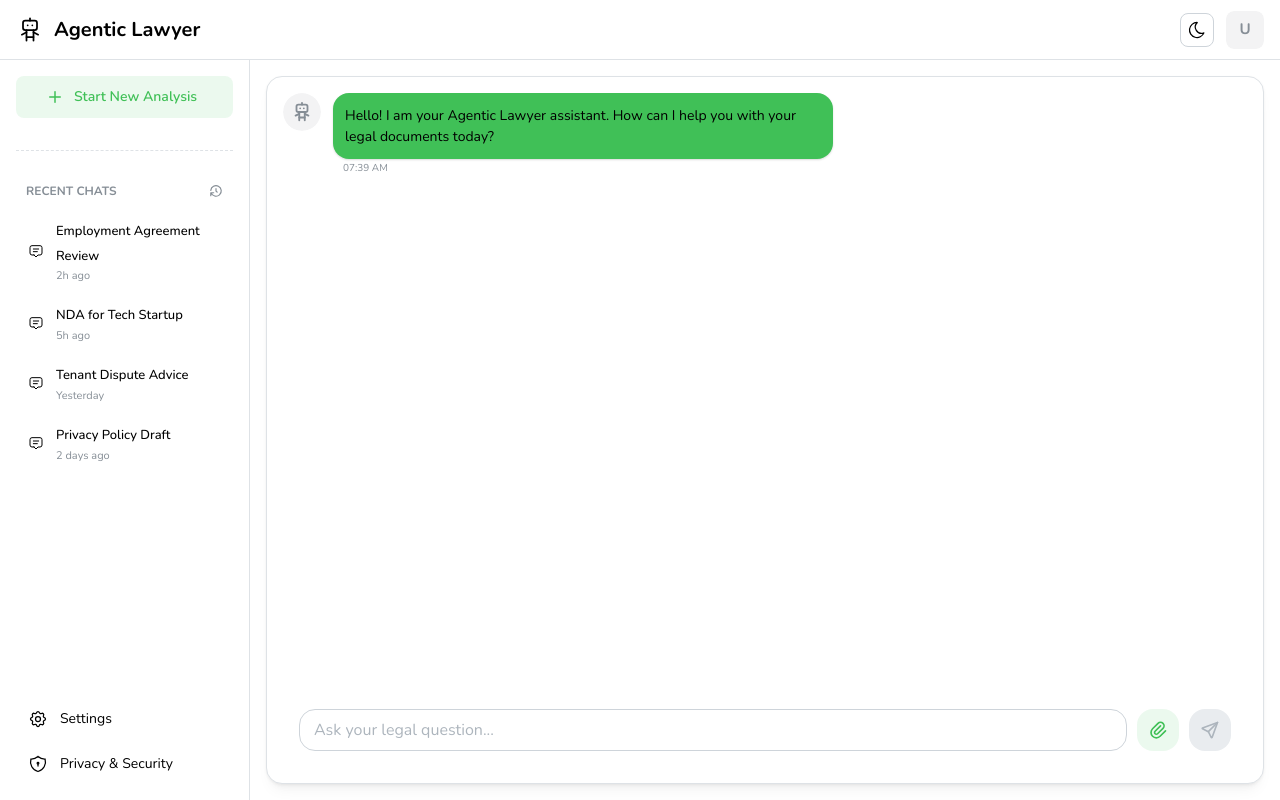
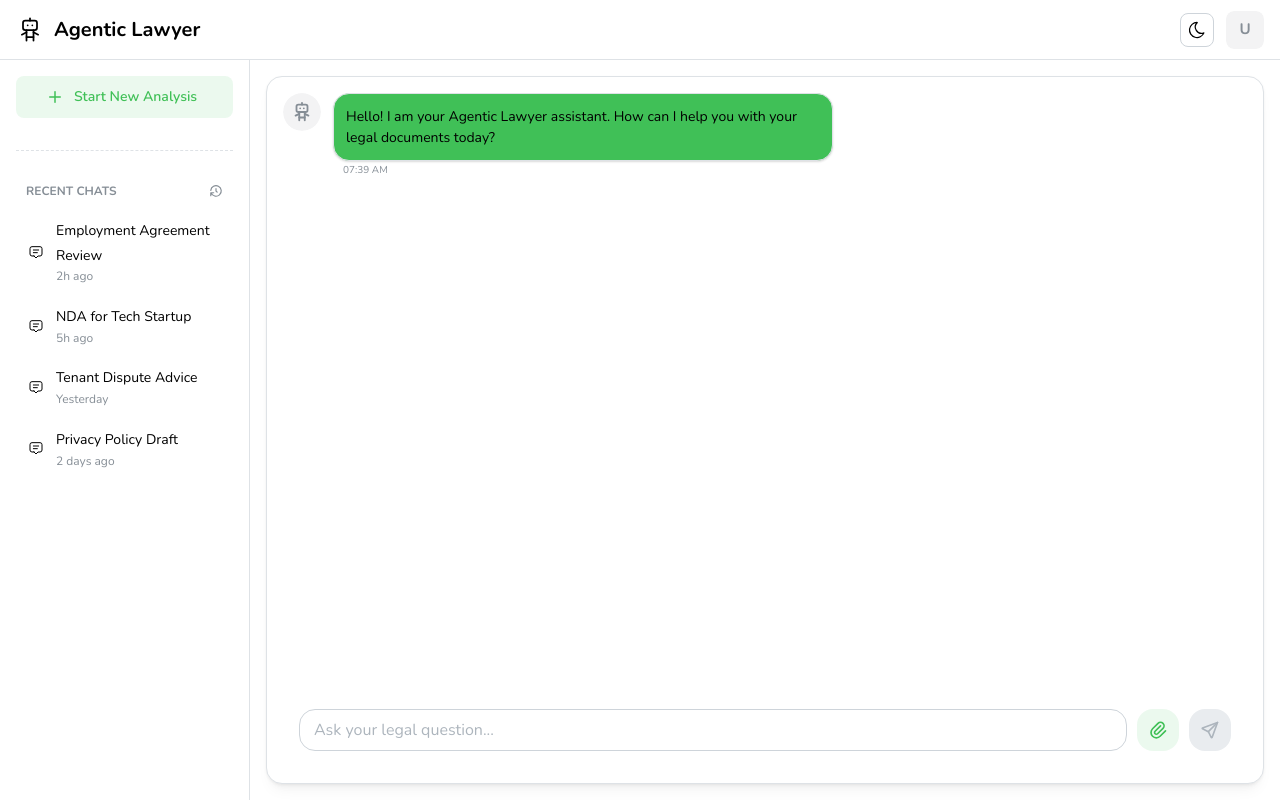
Before and after one commit to moudgalya1223/ugc-agentic-lawyer-frontend, a Next.js app: page /chat in a window 1280 px wide. Built offline with nearby package versions, Linux system fonts and the light colour scheme.

Commit message:
feat: Implement dashboard layout with chat interface, including header, sidebar, and chat functionality.

```diff
--- a/src/app/(protected)/_components/DashboardHeader.tsx
+++ b/src/app/(protected)/_components/DashboardHeader.tsx
@@ -33,7 +33,9 @@ export function DashboardHeader({
   onBurgerClick,
   drawerOpened,
 }: DashboardHeaderProps) {
-  const { setColorScheme } = useMantineColorScheme();
+  const { setColorScheme } = useMantineColorScheme({
+    keepTransitions: true,
+  });
   const computedColorScheme = useComputedColorScheme("light", {
     getInitialValueInEffect: true,
   });
--- a/src/app/(protected)/_components/DashboardSidebar.tsx
+++ b/src/app/(protected)/_components/DashboardSidebar.tsx
@@ -11,13 +11,7 @@ import {
   Stack,
   Text,
 } from "@mantine/core";
-import {
-  IconHistory,
-  IconMessage2,
-  IconPlus,
-  IconSettings,
-  IconShieldLock,
-} from "@tabler/icons-react";
+import { IconHistory, IconMessage2, IconPlus } from "@tabler/icons-react";
 import Link from "next/link";
 
 interface DashboardSidebarProps {
@@ -89,14 +83,11 @@ export function DashboardSidebar({ onItemClick }: DashboardSidebarProps) {
                   label={chat.title}
                   description={chat.time}
                   onClick={onItemClick}
+                  variant="subtle"
                   leftSection={<IconMessage2 size={16} stroke={1.5} />}
                   styles={{
-                    label: {
-                      fontSize: rem(13),
-                      fontWeight: 500,
-                    },
-                    description: {
-                      fontSize: rem(11),
+                    root: {
+                      borderRadius: "var(--mantine-radius-md)",
                     },
                   }}
                 />
@@ -105,19 +96,6 @@ export function DashboardSidebar({ onItemClick }: DashboardSidebarProps) {
           </ScrollArea>
         </Stack>
       </Box>
-
-      <Stack gap={4} mt="xl">
-        <NavLink
-          label="Settings"
-          leftSection={<IconSettings size={20} stroke={1.5} />}
-          onClick={onItemClick}
-        />
-        <NavLink
-          label="Privacy & Security"
-          leftSection={<IconShieldLock size={20} stroke={1.5} />}
-          onClick={onItemClick}
-        />
-      </Stack>
     </Stack>
   );
 }
--- /dev/null
+++ b/src/app/(protected)/chat/[chatId]/page.tsx
@@ -0,0 +1,5 @@
+const ChatIdPage = () => {
+  return <main></main>;
+};
+
+export default ChatIdPage;
--- a/src/app/(protected)/chat/page.tsx
+++ b/src/app/(protected)/chat/page.tsx
@@ -59,6 +59,7 @@ const Chat = () => {
   } | null>(null);
   const [opened, { open, close }] = useDisclosure(false);
   const viewport = useRef<HTMLDivElement>(null);
+  const resetRef = useRef<() => void>(null);
 
   const scrollToBottom = useCallback(() => {
     viewport.current?.scrollTo({
@@ -106,6 +107,7 @@ const Chat = () => {
         url: fileUrl,
       };
       setSelectedFile(null);
+      resetRef.current?.();
     }
 
     setMessages((prev) => [
@@ -192,18 +194,20 @@ const Chat = () => {
                     <Paper
                       p="sm"
                       radius="lg"
-                      bg={message.sender === "user" ? "gray.6" : "green.6"}
+                      bg={
+                        message.sender === "user"
+                          ? "var(--mantine-color-disabled)"
+                          : "var(--mantine-primary-color-filled)"
+                      }
+                      withBorder={message.sender === "bot"}
                       shadow="xs"
                       maw={500}
                     >
                       {message.file && (
-                        <Paper withBorder p="xs" mb="xs" radius="lg">
+                        <Paper withBorder p="xs" radius="lg">
                           <Flex gap="xs">
                             <Group gap="xs" flex={1}>
-                              <IconFileText
-                                size={20}
-                                color="var(--mantine-color-green-7)"
-                              />
+                              <IconFileText size={20} />
                               <Text size="xs" fw={500} truncate maw={200}>
                                 {message.file?.name}
                               </Text>
@@ -227,9 +231,11 @@ const Chat = () => {
                           </Flex>
                         </Paper>
                       )}
-                      <Text size="sm" lh={1.5}>
-                        {message.text}
-                      </Text>
+                      {message.text ? (
+                        <Text size="sm" lh={1.5}>
+                          {message.text}
+                        </Text>
+                      ) : null}
                     </Paper>
                     <Text size="calc(10rem / 16)" c="dimmed" px="xs">
                       {message.timestamp.toLocaleTimeString([], {
@@ -283,7 +289,10 @@ const Chat = () => {
                       color="red.6"
                       size="sm"
                       radius="lg"
-                      onClick={() => setSelectedFile(null)}
+                      onClick={() => {
+                        setSelectedFile(null);
+                        resetRef.current?.();
+                      }}
                     >
                       <IconTrash size={16} />
                     </ActionIcon>
@@ -301,7 +310,11 @@ const Chat = () => {
                 radius="lg"
                 size="md"
               />
-              <FileButton onChange={handleFileUpload} accept="application/pdf">
+              <FileButton
+                resetRef={resetRef}
+                onChange={handleFileUpload}
+                accept="application/pdf"
+              >
                 {(props) => (
                   <Tooltip label="Upload PDF (max 2MB)">
                     <ActionIcon
```
